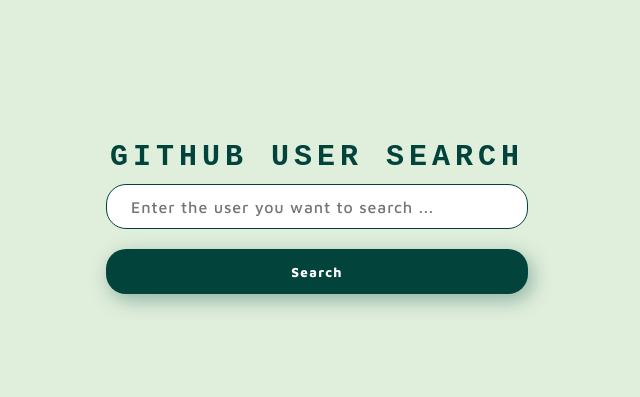
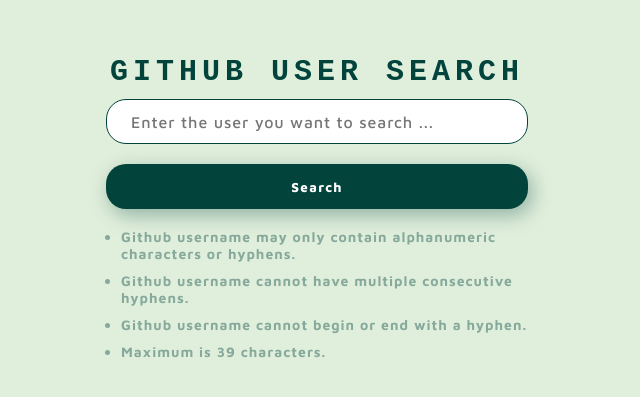
Before and after one commit to usman10scorpio/github-user-search, a React (Create React App) app: page / in a window 1280 px wide. Shown: the part 183-580 px from the top of the page, without its empty margins (323-963 px from the left). Built offline with nearby package versions, Linux system fonts and the light colour scheme.

Commit message:
main :: regex text added in main screen

```diff
--- a/src/Components/Search/Search.css
+++ b/src/Components/Search/Search.css
@@ -97,5 +97,27 @@
   margin-top: unset;
   flex: 0 0 10%;
 }
+.search__validation--show {
+  display: block;
+  width: 42.2rem;
+}
+.search__validation--show ul {
+  padding-left: 1.5rem;
+  font-size: 1.4rem;
+  font-weight: 600;
+  color: #02433c;
+  opacity: 0.4;
+}
+.search__validation--show ul li {
+  padding: 0.5rem 0;
+}
+@media (max-width: 425px) {
+  .search__validation--show {
+    width: 100%;
+  }
+}
+.search__validation--hide {
+  display: none;
+}
 
 /*# sourceMappingURL=Search.css.map */
--- a/src/Components/Search/Search.scss
+++ b/src/Components/Search/Search.scss
@@ -102,4 +102,34 @@
         flex: 0 0 10%;
     }
 
+    &__validation {
+
+        &--show {
+
+            display: block;
+            width: 42.2rem;
+
+            ul {
+                padding-left: 1.5rem;
+                font-size: 1.4rem;
+                font-weight: 600;
+                color: $aquaDeep;
+                opacity: .4;
+
+                li {
+                    padding: 0.5rem 0;
+                }
+            }
+
+            @include breakpoint(mobileLarge) {
+                width: 100%;
+              }
+        }
+
+        &--hide {
+            display: none;
+        }
+
+    }
+
 }
--- a/src/Components/Search/Search.tsx
+++ b/src/Components/Search/Search.tsx
@@ -27,6 +27,14 @@
               type="submit">
               Search
          </button>
+        <div  className={(success ?  "search__validation--hide" : "search__validation--show")}>
+          <ul>
+            <li>Github username may only contain alphanumeric characters or hyphens.</li>
+            <li>Github username cannot have multiple consecutive hyphens.</li>
+            <li>Github username cannot begin or end with a hyphen.</li>
+            <li>Maximum is 39 characters.</li>
+          </ul>
+        </div>
       </form>
     </div>
   );
```
Also changed, not shown: 1 other file (tests, documents, lock files or other folders).
